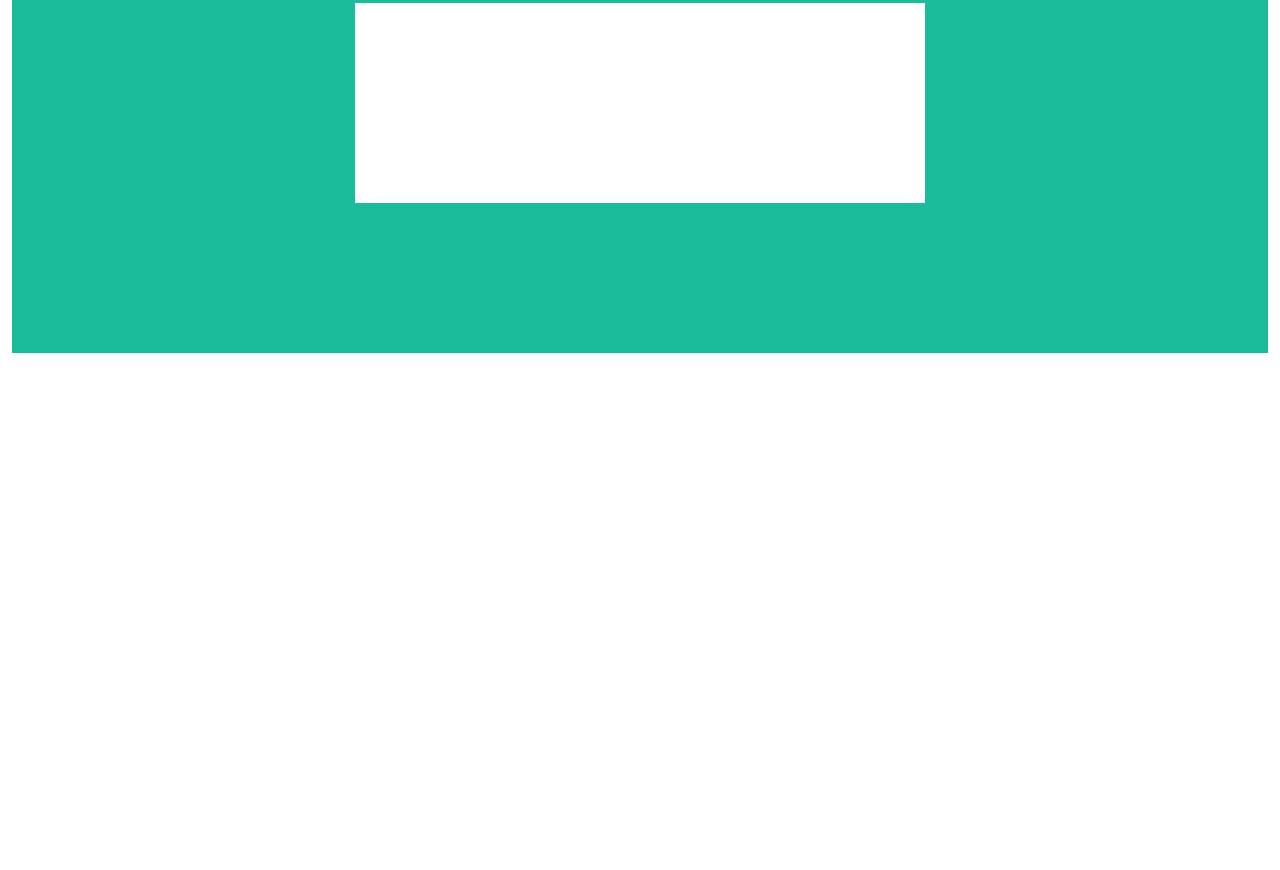
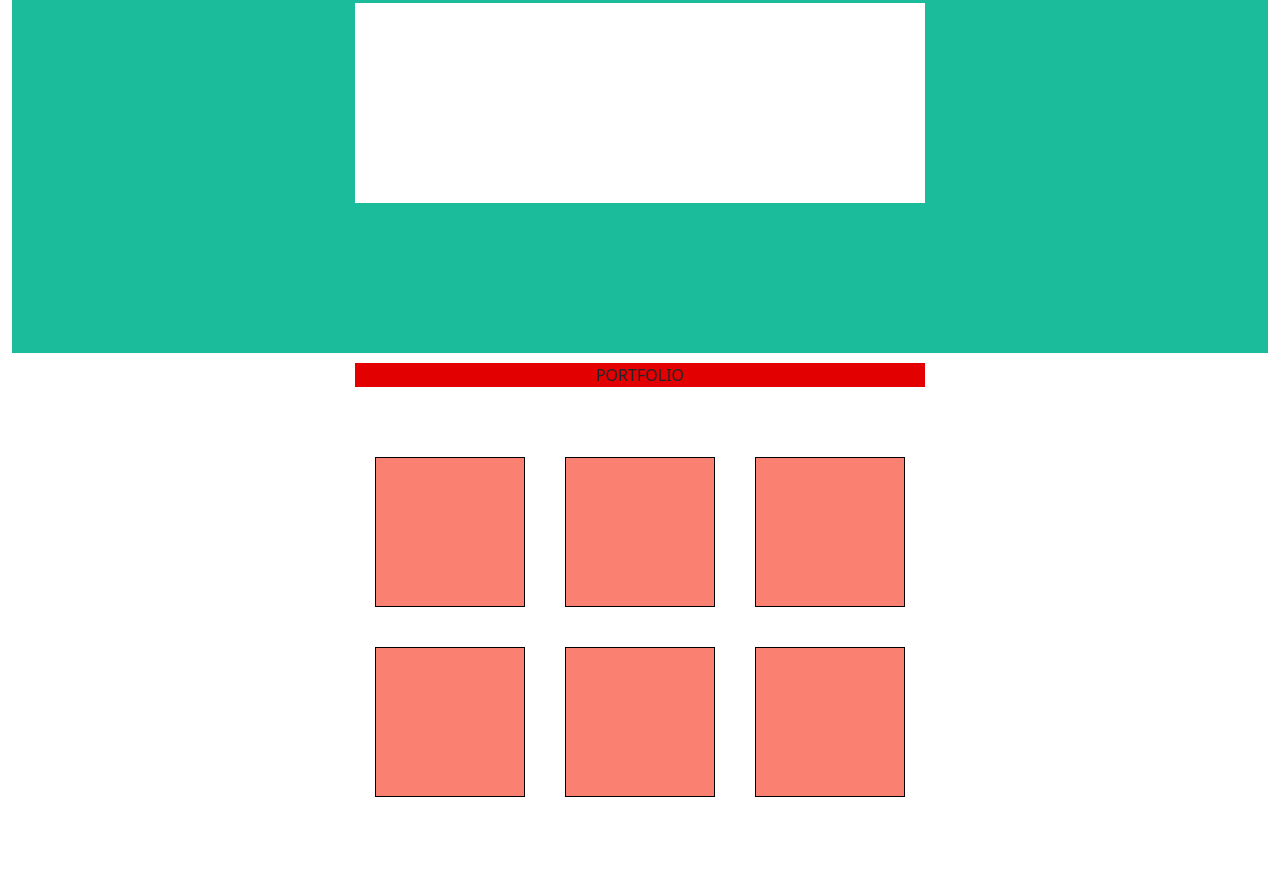
Before and after one commit to giocio97/html-css-bootstrap-freelancer, a plain HTML site: page index.html in a window 1280 px wide. Shown: the part 247-1117 px from the top of the page. Before the commit the page ends 800 px from the top, so only its background shows below. Drawn offline with nearby package versions, Linux system fonts and the light colour scheme.

Commit message:
portfolio

```diff
--- a/css/style.css
+++ b/css/style.css
@@ -27,3 +27,27 @@ header{
      background-color:white;
      min-height: 200px;
 }
+
+#portfolio{
+    padding: 10px;
+    text-align: center;
+}
+
+.text-db{
+     /* debug */
+     background-color:rgb(227, 0, 0);
+     min-height: 20px;
+}
+
+#porfolio-content{
+    padding: 50px;
+}
+
+.portfolio-img{
+    /* debug */
+    width: 150px;
+    height: 150px;
+    background-color: salmon;
+    border: solid 1px black;
+    margin: 20px;
+}
--- a/index.html
+++ b/index.html
@@ -37,7 +37,36 @@
         <!-- corpo -->
     <main>
             <!-- portfolio -->
-            <section>
+            <section id="portfolio">
+                <div class="container">
+                    <div class="row justify-content-center">
+                        <div class="col-6 col align-self-center text-db">
+                            PORTFOLIO
+                          </div>
+                    </div>
+
+                   <div id="porfolio-content">
+                    <div class="row justify-content-center">
+                            <div class=" col-sm-12  col-md-6  col-lg-4 portfolio-img"> </div>
+                            <div class="col-sm-12  col-md-6  col-lg-4 portfolio-img"> </div>
+                            <div class="col-sm-12  col-md-6  col-lg-4 portfolio-img"> </div>
+
+                            <!-- Force next columns to break to new line -->
+                            <div class="w-100"></div>
+
+                            <div class="col-sm-12  col-md-6  col-lg-4 portfolio-img"></div>
+                            <div class="col-sm-12  col-md-6  col-lg-4 portfolio-img "></div>
+                            <div class="col-sm-12  col-md-6  col-lg-4 portfolio-img "></div>
+                      </div>
+
+                    </div>
+
+                </div>
+
+
+
+             </div>
+
 
             </section>
 
```
